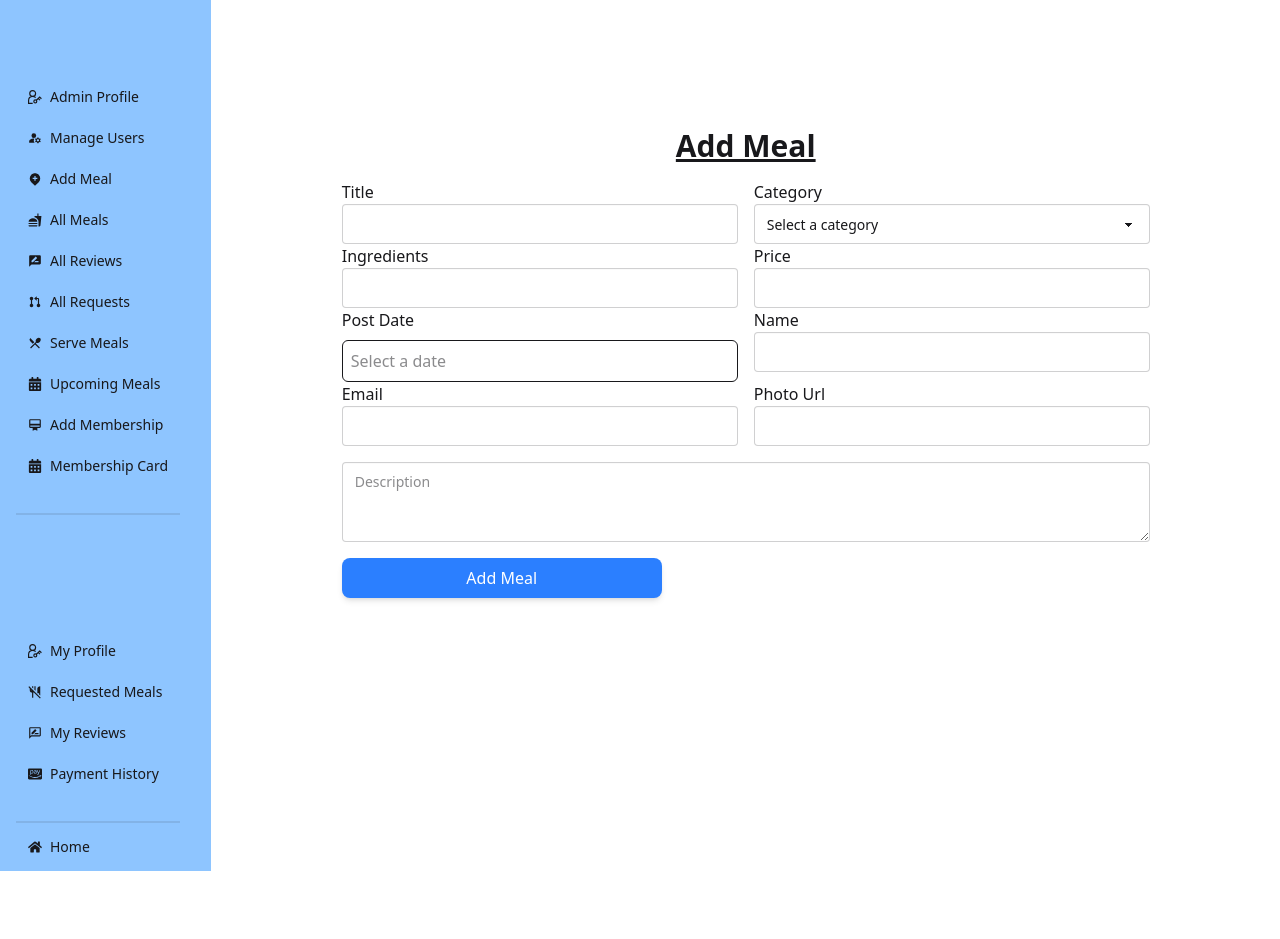
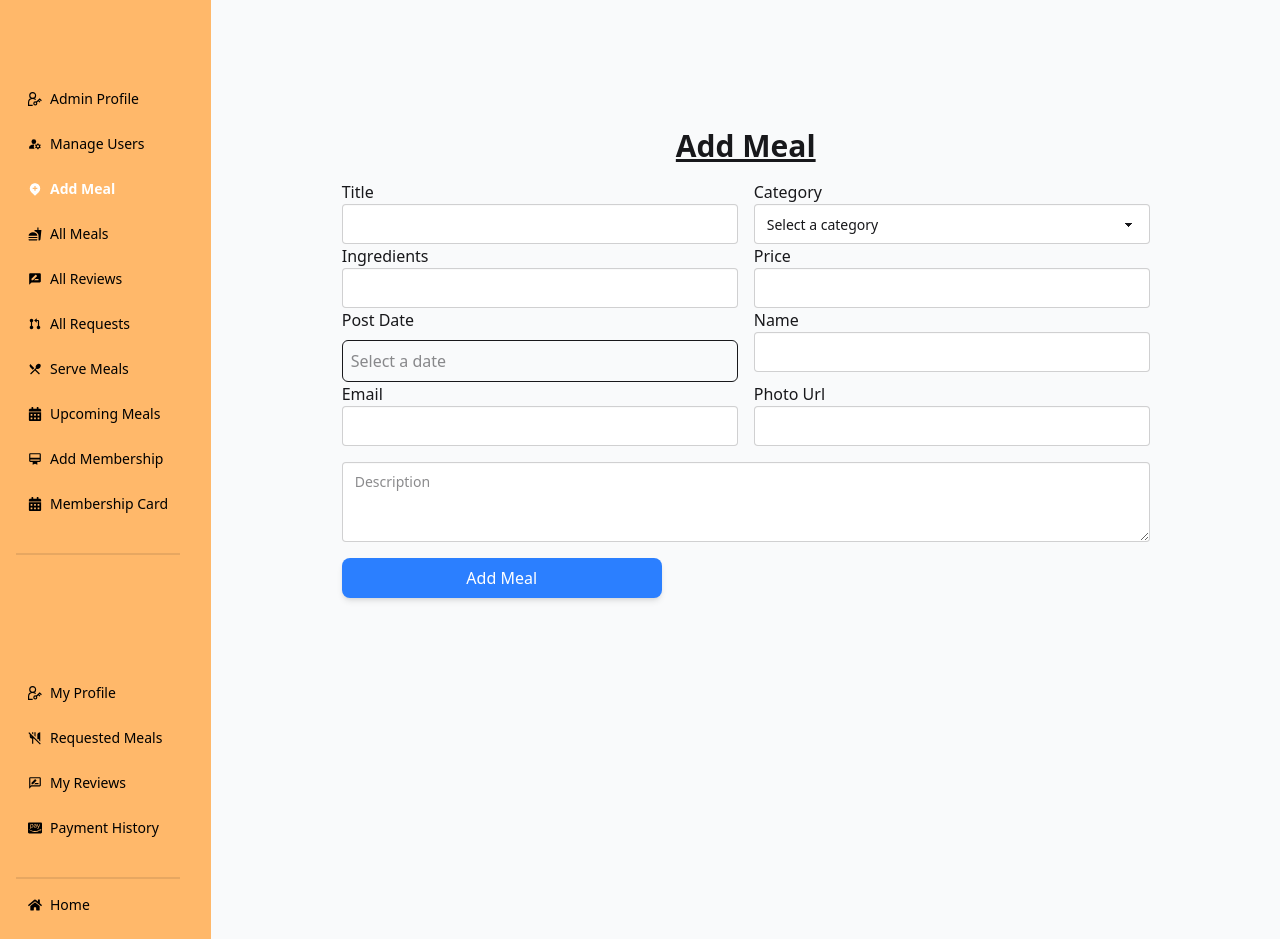
Before and after one commit to codeWithKausar43/Modern-hostel-management-client, a React (Vite) app: page /dashboard/addMeal in a window 1280 px wide. Before the commit the page ends 871 px from the top, so only its background shows below. Built offline with nearby package versions, Linux system fonts and the light colour scheme; no server answers.

Commit message:
complte allUsers page

```diff
--- /dev/null
+++ b/src/components/ActiveLink.jsx
@@ -0,0 +1,18 @@
+
+import { NavLink } from 'react-router-dom';
+const ActiveLink = ({to, children}) => {
+    return (
+        <NavLink
+      to={to}
+      className={({ isActive }) =>
+        `mb-2 flex items-center gap-2 px-3 py-2 rounded-lg transition-colors duration-200 ${
+          isActive ? "bg-tomato-400 text-white font-semibold" : "text-black"
+        }`
+      }
+    >
+      {children}
+    </NavLink>
+    );
+};
+
+export default ActiveLink;
--- a/src/layouts/DashboardLayout.jsx
+++ b/src/layouts/DashboardLayout.jsx
@@ -11,7 +11,8 @@ import {
   MdRestaurantMenu,
 } from "react-icons/md";
 import { RiGitPullRequestFill, RiMapPinAddFill } from "react-icons/ri";
-import { NavLink, Outlet } from "react-router-dom";
+import { Outlet } from "react-router-dom";
+import ActiveLink from "../components/ActiveLink";
 
 const DashboardLayout = () => {
   const [isMenuOpen, setIsMenuOpen] = useState(false); // State for toggling the menu
@@ -19,8 +20,8 @@ const DashboardLayout = () => {
   return (
     <div className="flex flex-col md:flex-row">
       {/* Hamburger Menu for mobile */}
-      <div className="md:hidden bg-blue-500 text-white p-4 flex justify-between items-center">
-        <h1 className="text-lg font-bold">Dashboard</h1>
+      <div className="md:hidden bg-orange-500 text-white p-4 flex justify-between items-center">
+        <h1 className="text-xl font-bold">Dashboard</h1>
         <button onClick={() => setIsMenuOpen(!isMenuOpen)}>
           <FaBars size={24} />
         </button>
@@ -28,101 +29,101 @@ const DashboardLayout = () => {
 
       {/* Sidebar Menu */}
       <div
-        className={`fixed md:relative top-0 left-0 w-64 min-h-screen bg-blue-300 z-50 transition-transform duration-300 ${
+        className={`fixed md:relative top-0 left-0 w-64 min-h-screen bg-orange-300 z-50 transition-transform duration-300 ${
           isMenuOpen ? "translate-x-0" : "-translate-x-full"
         } md:translate-x-0`}
       >
         <ul className="menu px-4 pt-8">
           <div className="my-12">
             <li>
-              <NavLink to="/dashboard/adminProfile" className="mb-2">
+              <ActiveLink to="/dashboard/adminProfile" className="mb-2">
                 <GrUserAdmin /> Admin Profile
-              </NavLink>
+              </ActiveLink>
             </li>
             <li>
-              <NavLink to="/dashboard/manageUsers" className="mb-2">
+              <ActiveLink to="/dashboard/allUsers" className="mb-2">
                 <MdManageAccounts /> Manage Users
-              </NavLink>
+              </ActiveLink>
             </li>
             <li>
-              <NavLink to="/dashboard/addMeal" className="mb-2">
+              <ActiveLink to="/dashboard/addMeal" className="mb-2">
                 <RiMapPinAddFill /> Add Meal
-              </NavLink>
+              </ActiveLink>
             </li>
             <li>
-              <NavLink to="/dashboard/allMeals" className="mb-2">
+              <ActiveLink to="/dashboard/allMelas" className="mb-2">
                 <MdFastfood /> All Meals
-              </NavLink>
+              </ActiveLink>
             </li>
             <li>
-              <NavLink to="/dashboard/allReview" className="mb-2">
+              <ActiveLink to="/dashboard/allReview" className="mb-2">
                 <MdRateReview /> All Reviews
-              </NavLink>
+              </ActiveLink>
             </li>
             <li>
-              <NavLink to="/dashboard/allRequest" className="mb-2">
+              <ActiveLink to="/dashboard/allRequest" className="mb-2">
                 <RiGitPullRequestFill /> All Requests
-              </NavLink>
+              </ActiveLink>
             </li>
             <li>
-              <NavLink to="/dashboard/serveMeals" className="mb-2">
+              <ActiveLink to="/dashboard/serveMeals" className="mb-2">
                 <MdRestaurantMenu /> Serve Meals
-              </NavLink>
+              </ActiveLink>
             </li>
             <li>
-              <NavLink to="/dashboard/upcomingMeals" className="mb-2">
+              <ActiveLink to="/dashboard/upcomingMeals" className="mb-2">
                 <FaCalendarAlt /> Upcoming Meals
-              </NavLink>
+              </ActiveLink>
             </li>
             <li>
-              <NavLink to="/dashboard/addMembership" className="mb-2">
+              <ActiveLink to="/dashboard/addMembership" className="mb-2">
                 <MdOutlineCardMembership /> Add Membership
-              </NavLink>
+              </ActiveLink>
             </li>
             <li>
-              <NavLink to="/dashboard/membershipCard" className="mb-2">
+              <ActiveLink to="/dashboard/membershipCard" className="mb-2">
                 <FaCalendarAlt />
                 Membership Card
-              </NavLink>
+              </ActiveLink>
             </li>
             <div className="divider"></div>
           </div>
           <div className="my-12">
             <li>
-              <NavLink to="/dashboard/adminProfile" className="mb-2">
+              <ActiveLink to="/dashboard/adminProfile" className="mb-2">
                 <GrUserAdmin /> My Profile
-              </NavLink>
+              </ActiveLink>
             </li>
             <li>
-              <NavLink to="/dashboard/requestedMeals" className="mb-2">
+              <ActiveLink to="/dashboard/requestedMeals" className="mb-2">
                 <MdNoMeals /> Requested Meals
-              </NavLink>
+              </ActiveLink>
             </li>
             <li>
-              <NavLink to="/dashboard/userAllReview" className="mb-2">
+              <ActiveLink to="/dashboard/userAllReview" className="mb-2">
                 <MdOutlineRateReview /> My Reviews
-              </NavLink>
+              </ActiveLink>
             </li>
             <li>
-              <NavLink to="/dashboard/paymentsHistory" className="mb-2">
+              <ActiveLink to="/dashboard/paymentsHistory" className="mb-2">
                 <FaCcAmazonPay /> Payment History
-              </NavLink>
+              </ActiveLink>
             </li>
             <div className="divider"></div>
           </div>
 
           {/* Shared Links */}
           <li className="-mt-16">
-            <NavLink to="/">
+            <ActiveLink to="/">
               <FaHome /> Home
-            </NavLink>
+            </ActiveLink>
           </li>
         </ul>
       </div>
 
       {/* Main Content */}
       <div
-        className="w-full p-4 md:p-8 mt-16 md:mt-0"
+        className="w-full p-4 md:p-8 mt-16 md:mt-0 bg-gray-50"
         onClick={() => setIsMenuOpen(false)} // Close menu when clicking on content
       >
         <Outlet />
--- /dev/null
+++ b/src/pages/Dashboar/AllMeals/AllMeals.jsx
@@ -0,0 +1,108 @@
+import { useState} from "react";
+import { AiFillLike } from "react-icons/ai";
+import { IoEye } from "react-icons/io5";
+import { Rating } from "@smastrom/react-rating";
+import { RiDeleteBack2Fill } from "react-icons/ri";
+import { GrDocumentUpdate } from "react-icons/gr";
+import { Link } from "react-router-dom";
+import { Helmet } from "react-helmet";
+
+const AllMeals = () => {
+  const [sortBy, setSortBy] = useState("title");
+
+
+
+  return (
+    <div className="md:mt-11 md:w-[90%] mx-auto">
+      <Helmet>
+        <title>All Meals || Hostel Management</title>
+      </Helmet>
+      <div className="flex justify-between items-center">
+        <h3 className="text-2xl font-bold text-black">
+          Total Meals : {"meals.length"}
+        </h3>
+        <div className="flex justify-between mb-4">
+          <select
+            onChange={(e) => setSortBy(e.target.value)}
+            value={sortBy}
+            className="p-2 border border-gray-300 rounded-md"
+          >
+            <option value="title">Sort by title</option>
+            <option value="like">Sort by Likes</option>
+            <option value="review">Sort by Review</option>
+          </select>
+        </div>
+      </div>
+
+      <div className="overflow-x-auto">
+        <table className="table">
+          {/* head */}
+          <thead>
+            <tr>
+              <th>#</th>
+              <th>Title</th>
+              <th className="hidden md:flex">Name</th>
+              <th>Operation</th>
+            </tr>
+          </thead>
+          <tbody>
+            {/* row 1 */}
+
+              <tr key={"meal._id"}>
+                <th>{}</th>
+                <td>
+                  <div className="md:flex items-center gap-3 ">
+                    <div className="mask mask-squircle h-12 w-12">
+                      <img
+                        src={"meal.photoUrl"}
+                        alt="Avatar Tailwind CSS Component"
+                      />
+                    </div>
+                    <div>
+                      <div className="font-bold">{""}</div>
+                      <div className="text-sm opacity-50 flex gap-2 items-center">
+                        <AiFillLike /> {"meal?.like?.like_count"}
+                        <IoEye />
+                        {"meal.review"}
+                      </div>
+                    </div>
+                  </div>
+                </td>
+                <td className="md:flex hidden  flex-col justify-center">
+                  <Rating
+                    style={{ maxWidth: 100 }}
+                    value={"meal?.rating"}
+                    readOnly
+                  />
+                  <span className="">{"meal.name"}</span>
+                </td>
+                <td>
+                  <div className="flex gap-3 ">
+                    <span className=" text-2xl bg-blue-400 p-3 btn hover:text-black text-white rounded-xl">
+                      <Link to={`/meal/${"meal._id"}`}>
+                        <IoEye />
+                      </Link>
+                    </span>
+                    <Link to={`/dashboard/updateMeal/${"meal._id"}`}>
+                      <span className=" text-2xl hover:text-green-700 bg-blue-400 p-3 btn text-white rounded-xl">
+                        <GrDocumentUpdate />
+                      </span>
+                    </Link>
+                    <span
+
+                      className=" text-2xl bg-blue-400 p-3 btn hover:text-red-700 text-white rounded-xl"
+                    >
+                      <RiDeleteBack2Fill />
+                    </span>
+                  </div>
+                </td>
+              </tr>
+
+          </tbody>
+        </table>
+      </div>
+    </div>
+  );
+};
+
+export default AllMeals;
--- /dev/null
+++ b/src/pages/Dashboar/AllUsers/Allusers.jsx
@@ -0,0 +1,66 @@
+
+
+import { FaTrashAlt } from "react-icons/fa";
+import { FaUsers } from "react-icons/fa6";
+import Swal from "sweetalert2";
+import { Helmet } from "react-helmet";
+
+const AllUser = () => {
+
+
+  return (
+    <div className="md:mt-12 md:w-[90%] mx-auto">
+      <Helmet>
+        <title>User Manage || Hostel Management</title>
+      </Helmet>
+      <div className="flex justify-between my-4">
+        <h2 className="text-3xl">All Users</h2>
+        <h2 className="text-3xl">Total Users {"users.length"}</h2>
+      </div>
+      {/*  table */}
+      <div className="overflow-x-auto">
+        <table className="table table-zebra">
+          {/* head */}
+          <thead>
+            <tr>
+              <th></th>
+              <th>Name</th>
+              <th className="md:flex hidden ">Email</th>
+              <th>Role</th>
+              <th>Action</th>
+            </tr>
+          </thead>
+          <tbody>
+
+              <tr key={""}>
+                <th>1</th>
+                <td>{"user.name"}</td>
+                <td className="hidden md:flex">{"user.email"}</td>
+                <td>
+
+                    <button
+
+                      className="hover:text-red-500 text-xl md:btn-lg md:btn text-black md:bg-blue-400 md:text-white"
+                    >
+                      <FaUsers></FaUsers>
+                    </button>
+
+                </td>
+                <td>
+                  <button
+
+                    className="hover:text-red-500 md:btn-lg md:btn"
+                  >
+                    <FaTrashAlt></FaTrashAlt>
+                  </button>
+                </td>
+              </tr>
+
+          </tbody>
+        </table>
+      </div>
+    </div>
+  );
+};
+
+export default AllUser;
```
Also changed, not shown: src/routes/router.jsx (+10 -0 lines).
